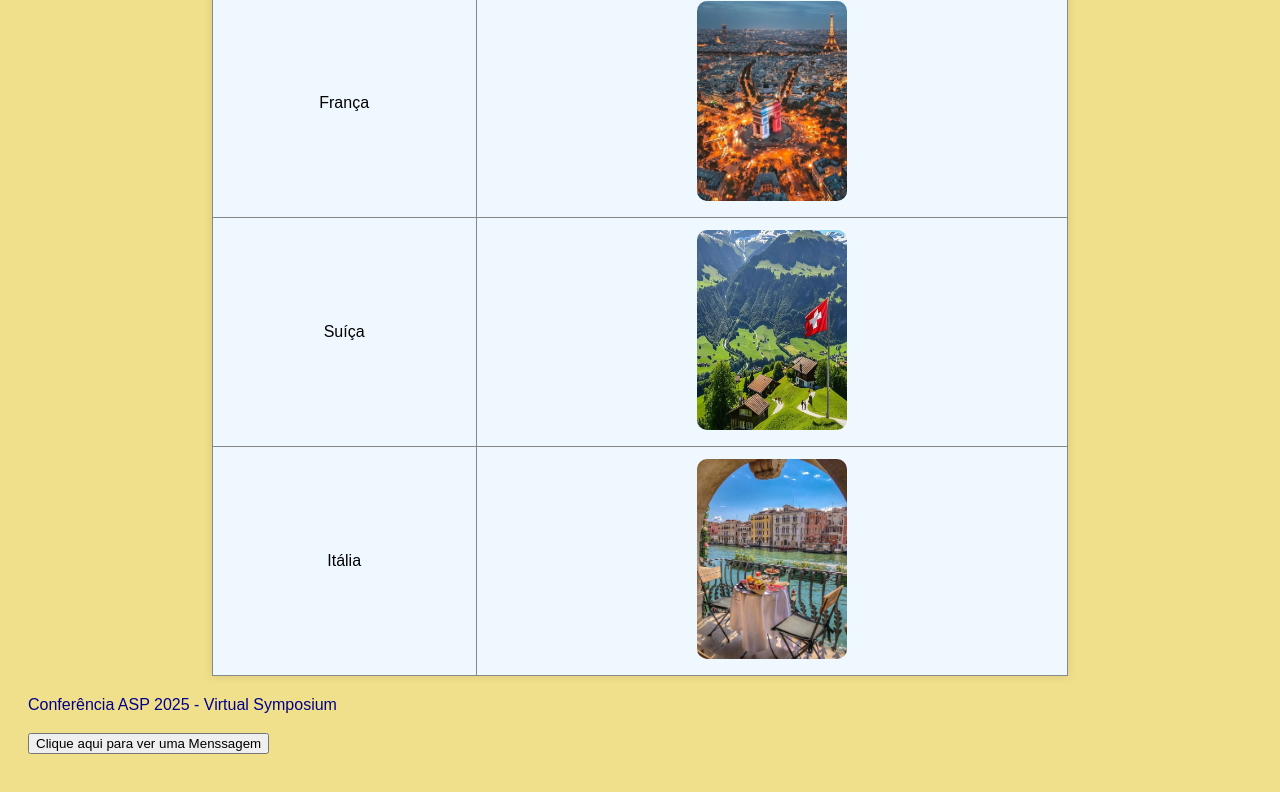
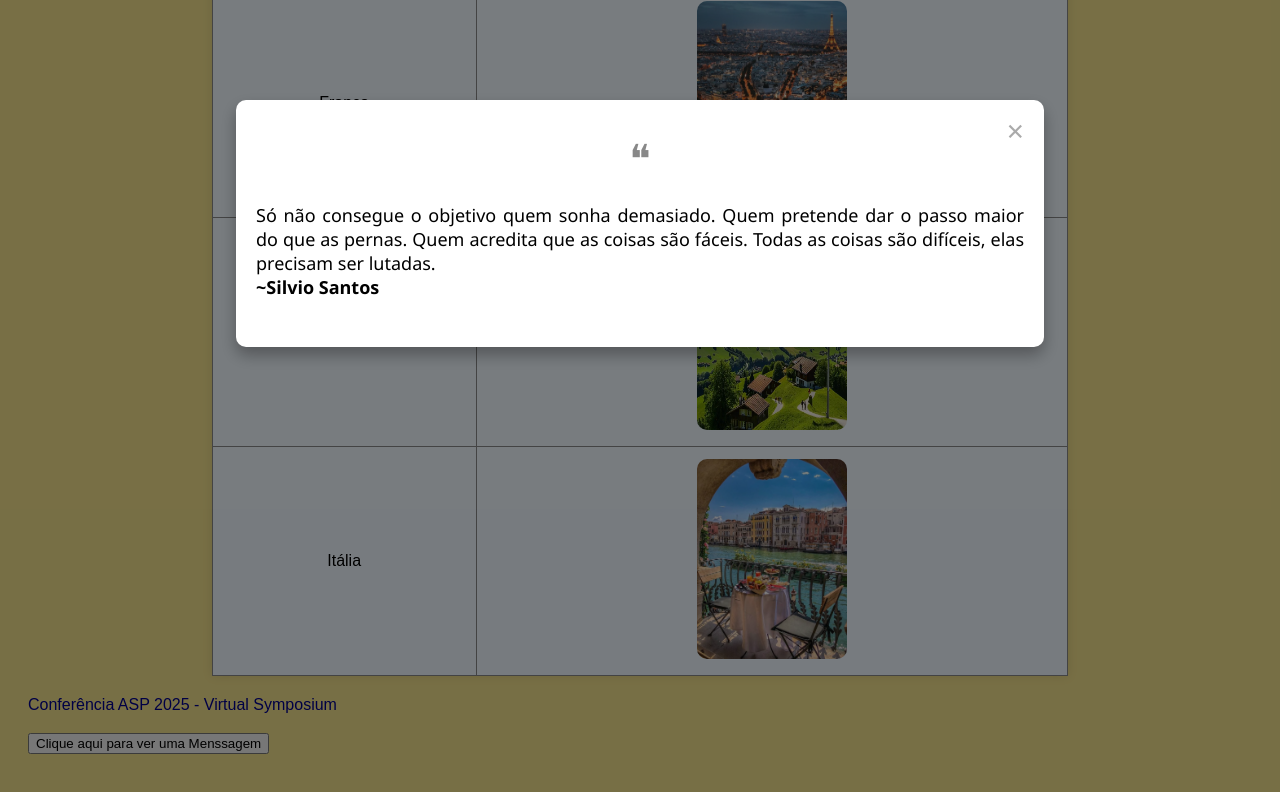
Before and after one commit to pedrovergueiro/site-faculdade-engenharia, a plain HTML site: page index.html in a window 1280 px wide. Both pictures are taken after a click on the button "Clique aqui para ver uma Menssagem". Shown: the part 1015-1807 px from the top of the page. Drawn offline with Linux system fonts and the light colour scheme.

Commit message:
Adiciona modal estilizado com som e animação

```diff
--- a/estilo.css
+++ b/estilo.css
@@ -58,3 +58,53 @@ a:hover {
   color: orange;
   text-decoration: underline;
 }
+
+.modal {
+  display: none;
+  position: fixed;
+  z-index: 1000;
+  padding-top: 100px;
+  left: 0;
+  top: 0;
+  width: 100%;
+  height: 100%;
+  background-color: rgba(0,0,0,0.5);
+}
+
+.modal-content {
+  background-color: #fff;
+  margin: auto;
+  padding: 30px 20px;
+  border-radius: 10px;
+  width: 60%;
+  box-shadow: 0 8px 16px rgba(0,0,0,0.3);
+  font-family: 'Segoe UI', sans-serif;
+  position: relative;
+  animation: fadeIn 0.5s ease-in-out;
+  text-align: center;
+}
+
+@keyframes fadeIn {
+  from { opacity: 0; transform: translateY(-20px); }
+  to   { opacity: 1; transform: translateY(0); }
+}
+
+.fechar {
+  position: absolute;
+  top: 10px;
+  right: 20px;
+  font-size: 30px;
+  color: #aaa;
+  cursor: pointer;
+  transition: color 0.3s;
+}
+
+.fechar:hover {
+  color: #000;
+}
+
+.icone {
+  font-size: 40px;
+  color: #888;
+  margin-bottom: 15px;
+}
--- a/index.html
+++ b/index.html
@@ -61,5 +61,18 @@
 
 <p><button id="meuBotao"> Clique aqui para ver uma Menssagem </button>
 
+
+<div id="mensagemModal" class="modal">
+  <div class="modal-content animate">
+    <span class="fechar">&times;</span>
+    <div class="icone">&#10077;</div>
+    <p>
+      Só não consegue o objetivo quem sonha demasiado. Quem pretende dar o passo maior do que as pernas. Quem acredita que as coisas são fáceis. Todas as coisas são difíceis, elas precisam ser lutadas.
+      <br><strong>~Silvio Santos</strong>
+    </p>
+  </div>
+</div>
+
+
 </body>
 </html>
--- a/trab.js
+++ b/trab.js
@@ -1,5 +1,21 @@
-const botao = document.getElementById("meuBotao");
+const botao = document.getElementById("meuBotao"); // ID atualizado
+const modal = document.getElementById("mensagemModal");
+const fechar = document.querySelector(".fechar");
+
+// Som leve ao abrir o modal
+const audio = new Audio("https://assets.mixkit.co/sfx/download/mixkit-bell-notification-933.wav");
 
 botao.addEventListener("click", function () {
-  alert("Só não consegue o objetivo quem sonha demasiado. Quem pretende dar o passo maior do que as pernas. Quem acredita que as coisas são fáceis. Todas as coisas são difíceis, elas precisam ser lutadas \n~Silvio Santos");
+  modal.style.display = "block";
+  audio.play();
 });
+
+fechar.addEventListener("click", function () {
+  modal.style.display = "none";
+});
+
+window.addEventListener("click", function (event) {
+  if (event.target === modal) {
+    modal.style.display = "none";
+  }
+});
```
